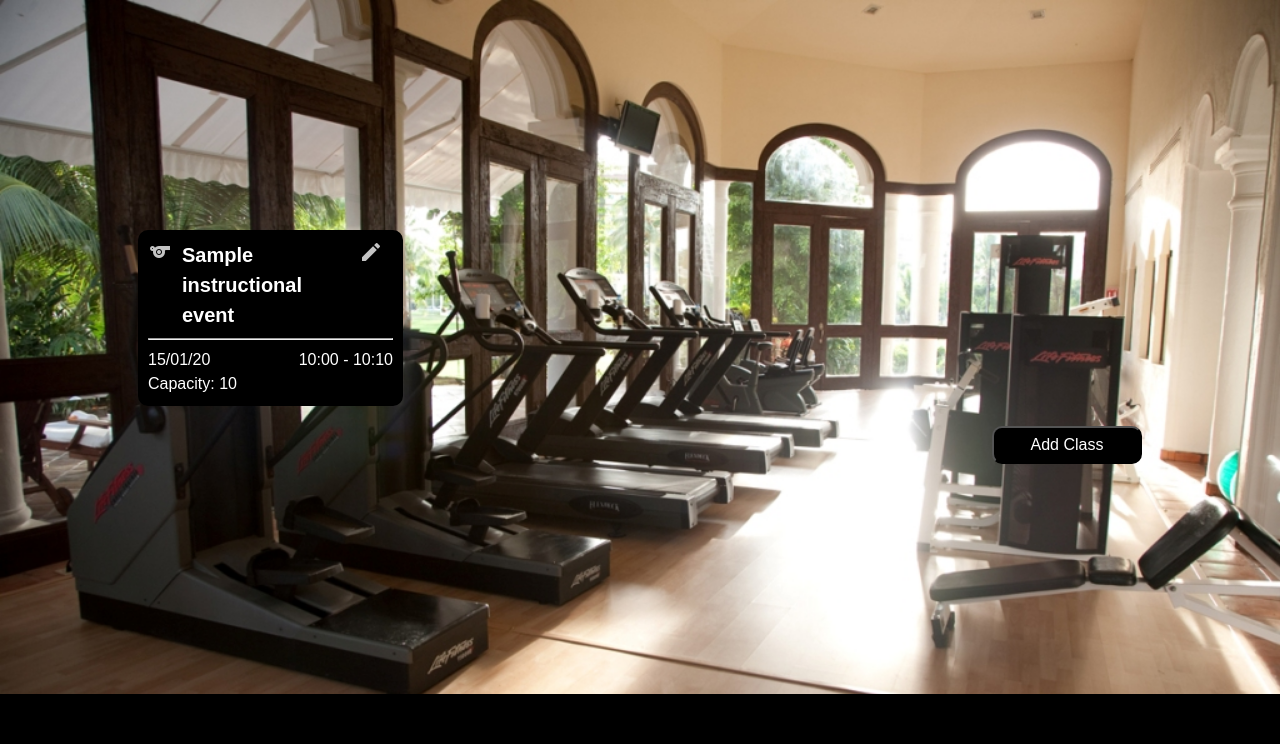
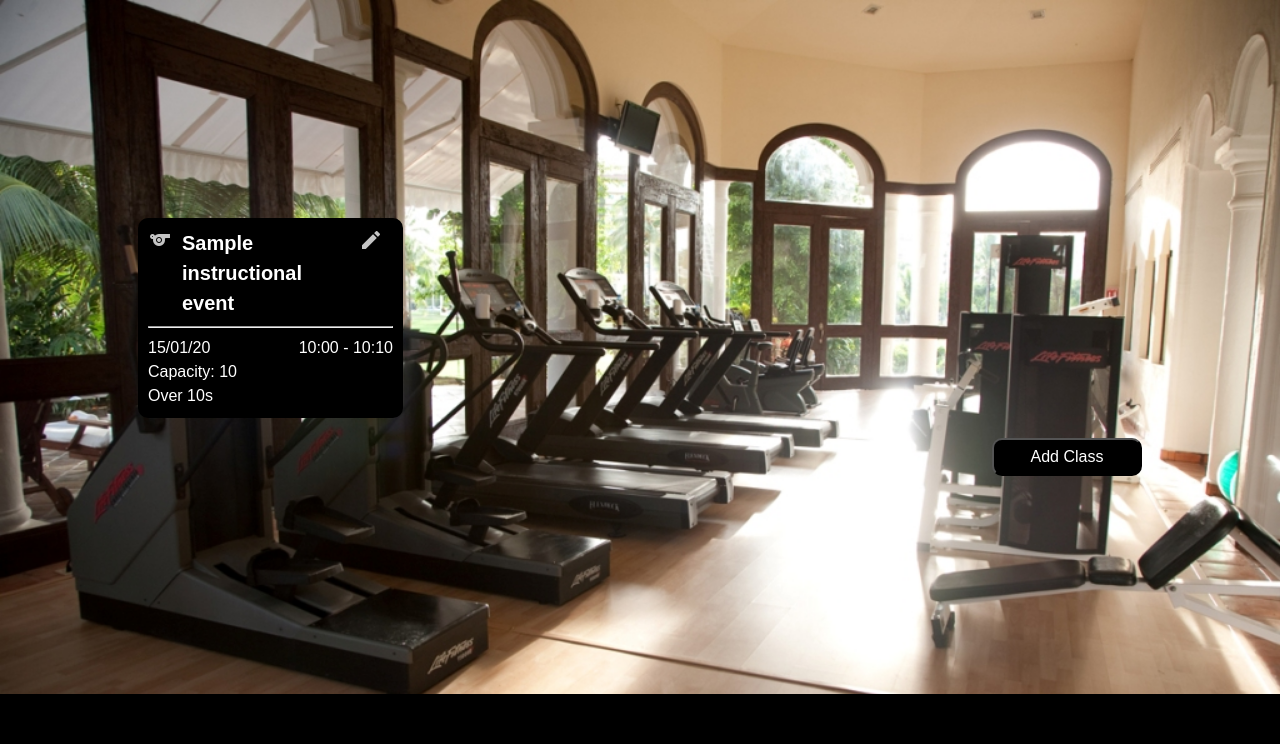
Before and after one commit to douglasrusse11/gym_project, a Flask app: page /classes in a window 1280 px wide. Shown: the part 56-800 px from the top of the page. Run offline with Flask 2, Linux system fonts and the light colour scheme; a database or web service that is not in the repository returns one stand-in record (values such as "Sample title"); some libraries are stand-ins or nearby versions.

Commit message:
updates classes/show_all_upcoming template to show min age

```diff
--- a/templates/classes/show_all_upcoming.html
+++ b/templates/classes/show_all_upcoming.html
@@ -28,6 +28,9 @@
                     <p>{{ instructional_event.time.__format__('%H:%M') }} - {{ instructional_event.end_time().__format__('%H:%M') }}</p>
                 </div>
                 <p>Capacity: {{ instructional_event.capacity }}</p>
+                {% if instructional_event.min_age %}
+                    <p>Over {{ instructional_event.min_age }}s</p>
+                {% endif %}
             </div>
         </div>
     {% endfor %}
```
